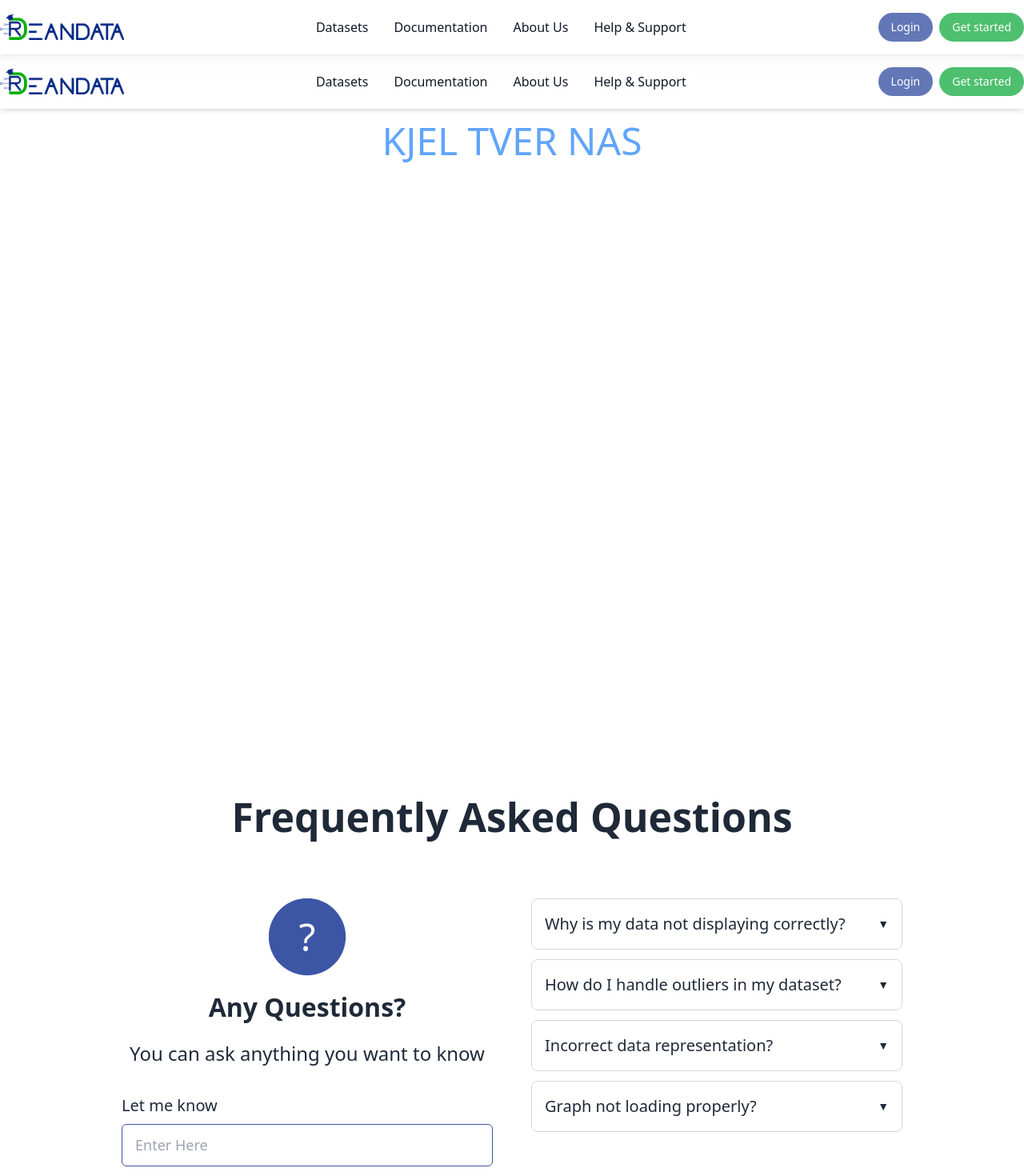
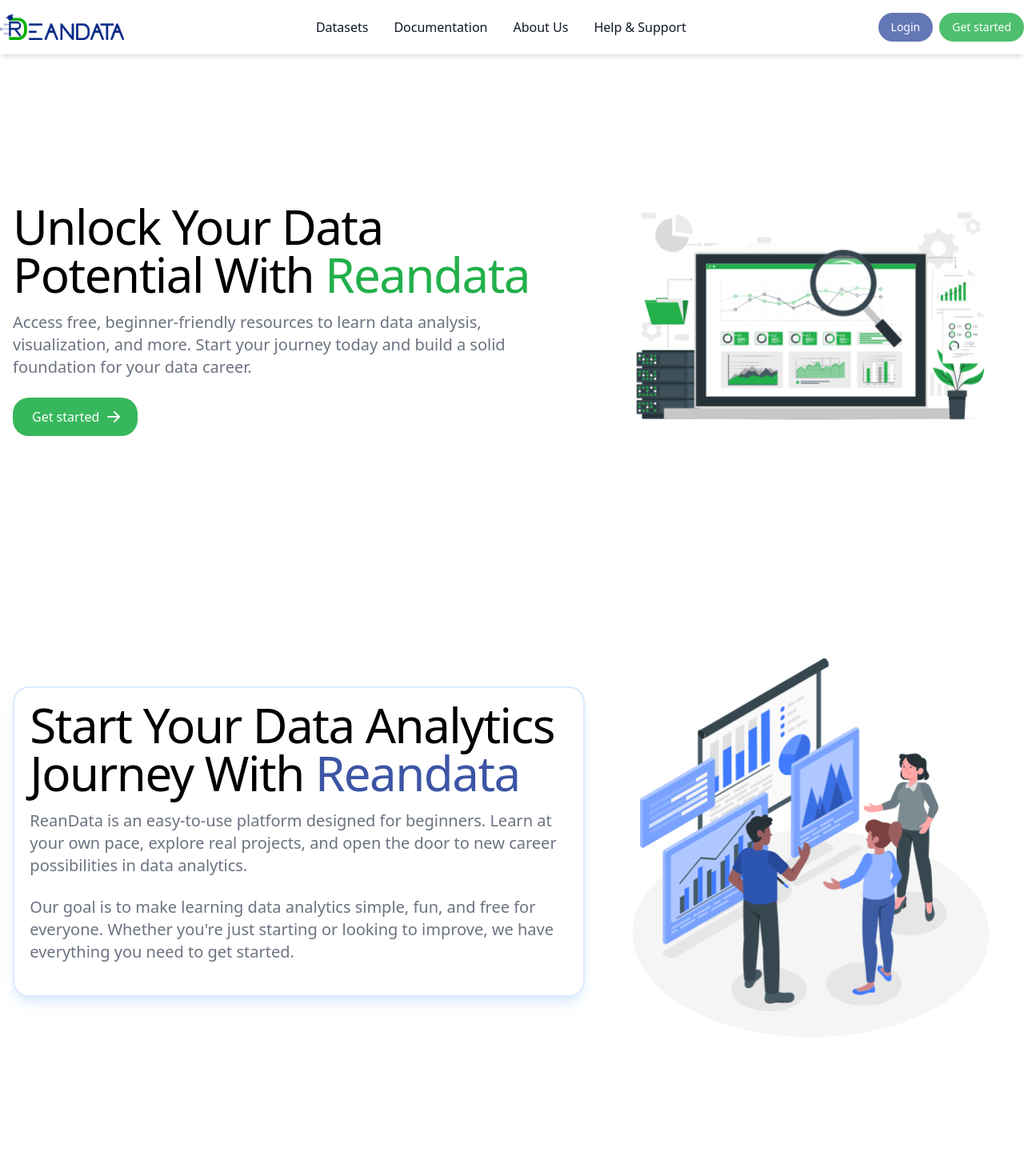
Before and after one commit to SokhengRan987/Final-Project-ReanData-G4-, a React (Vite) app: page / in a window 1280 px wide. Shown: the top 1470 px of the page at 80% size. Built offline with nearby package versions, Linux system fonts and the light colour scheme.

Commit message:
Update: merge dara's branch

```diff
--- a/package.json
+++ b/package.json
@@ -19,7 +19,7 @@
     "aos": "^2.3.4",
     "chart.js": "^4.4.8",
     "flowbite-react": "^0.10.2",
-    "framer-motion": "^12.4.7",
+    "framer-motion": "^12.4.10",
     "lucide-react": "^0.476.0",
     "react": "^18.3.1",
     "react-dom": "^18.3.1",
@@ -43,6 +43,6 @@
     "globals": "^15.15.0",
     "postcss": "^8.5.3",
     "tailwindcss": "^3.4.17",
-    "vite": "^5.4.8"
+    "vite": "^6.2.1"
   }
 }
--- a/src/App.jsx
+++ b/src/App.jsx
@@ -1,43 +1,12 @@
-import { useState } from "react";
-import { useEffect } from "react";
-import { Button } from "flowbite-react";
+import React from "react";
 import "./App.css";
-import About from "./pages/About";
-import Navbar from "./components/NavbarComponent";
-import Footer from "./components/Footer";
-import NavbarComponent from "./components/NavbarComponent";
-import HelpAndSupport from "./pages/HelpAndSupport";
+import LandingPage from "./pages/LadingPage";
 
 function App() {
-  const [count, setCount] = useState(0);
-  // useEffect(() => {
-  //   const handleWheel = (event) => {
-  //     if (event.ctrlKey) return; // Allow zooming with Ctrl + Scroll
-
-  //     event.preventDefault();
-  //     window.scrollBy({
-  //       top: event.deltaY > 0 ? 300 : -300, // Faster scrolling
-  //       behavior: "smooth",
-  //     });
-  //   };
-
-  //   window.addEventListener("wheel", handleWheel, { passive: false });
-
-  //   return () => window.removeEventListener("wheel", handleWheel);
-  // }, []);
-
-
 
   return (
     <>
-      <NavbarComponent />
-      <main className="pt[60px]">
-        <h1 className="text-5xl text-blue-400 text-center py-4 uppercase rounded-lg h-screen">
-          Kjel tver nas
-        </h1>
-        <HelpAndSupport/>
-      </main>
-      <Footer />
+      <LandingPage />
     </>
   );
 }
--- a/src/components/NavbarComponent.jsx
+++ b/src/components/NavbarComponent.jsx
@@ -17,6 +17,11 @@
     window.addEventListener("scroll", updateScrollProgress);
     return () => window.removeEventListener("scroll", updateScrollProgress);
   }, []);
+
+  const [activeLink, setActiveLink] = useState ('');
+  const handleLinkClick = (link) => {
+    setActiveLink(link);
+  }
 
   return (
     <nav
@@ -118,7 +123,7 @@
             </li>
             <li>
               <a
-                href="#"
+                href="/help&support"
                 className="block py-2 px-3 md:p-0 text-gray-900 rounded-sm md:hover:bg-transparent md:hover:text-blue-700"
               >
                 Help & Support
--- a/src/main.jsx
+++ b/src/main.jsx
@@ -9,6 +9,7 @@
 import Rootlayout from "./components/Rootlayout.jsx";
 import { store } from "./redux/store.js";
 import DistributionPerContinent from "./pages/DistributionPerContinent.jsx";
+import HelpAndSupport from "./pages/HelpAndSupport.jsx";
 
 createRoot(document.getElementById("root")).render(
   <Provider store={store}>
@@ -18,6 +19,7 @@
           <Route element={<Rootlayout />}>
             <Route path="/" element={<App />} />
             <Route path="/testing" element={<Testing />} />
+            <Route path="/help&support" element={<HelpAndSupport />}/>
             <Route
               path="/distribution"
               element={<DistributionPerContinent />}
```
Also changed, not shown: 1 other file (tests, documents, lock files or other folders).
